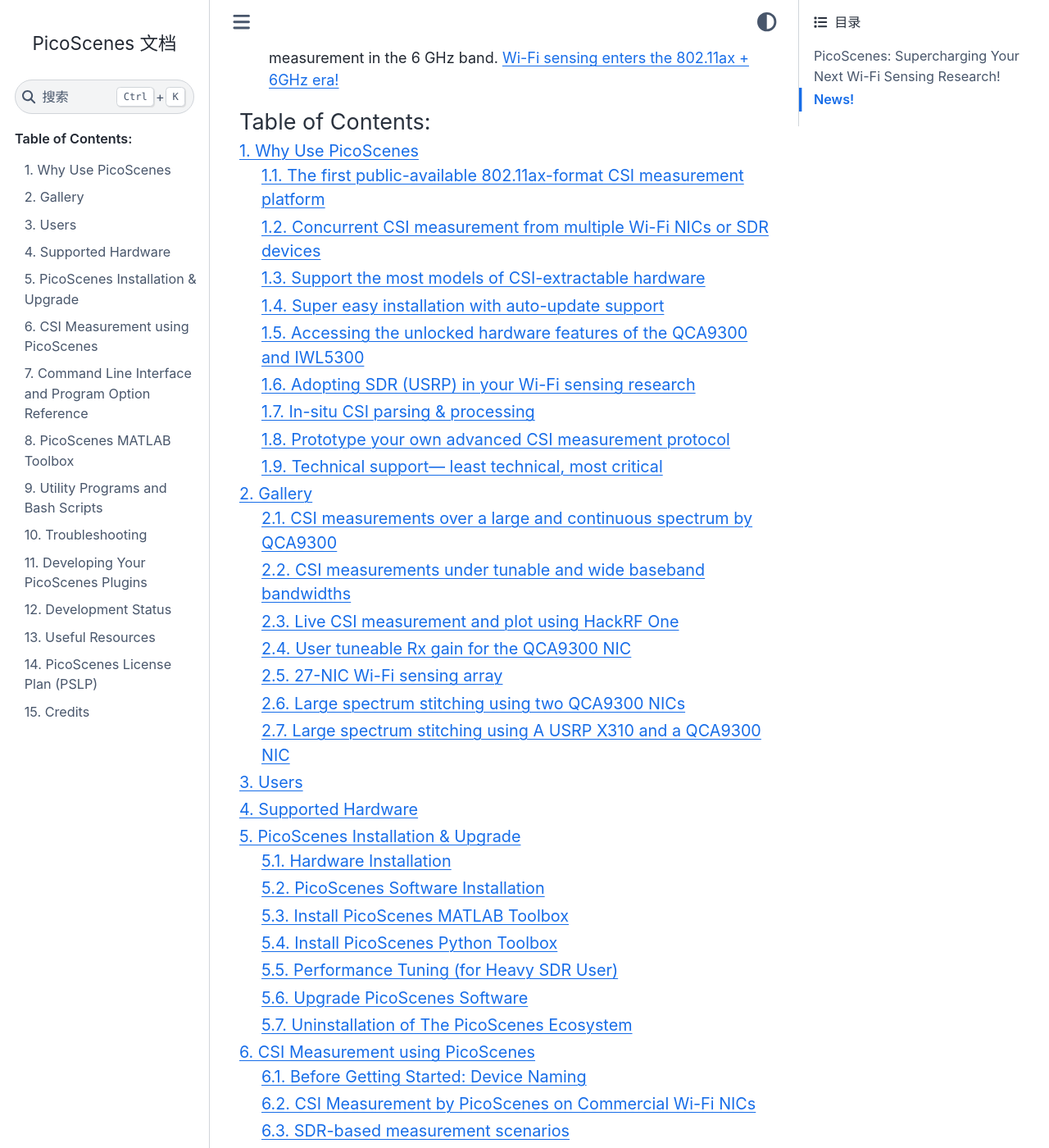
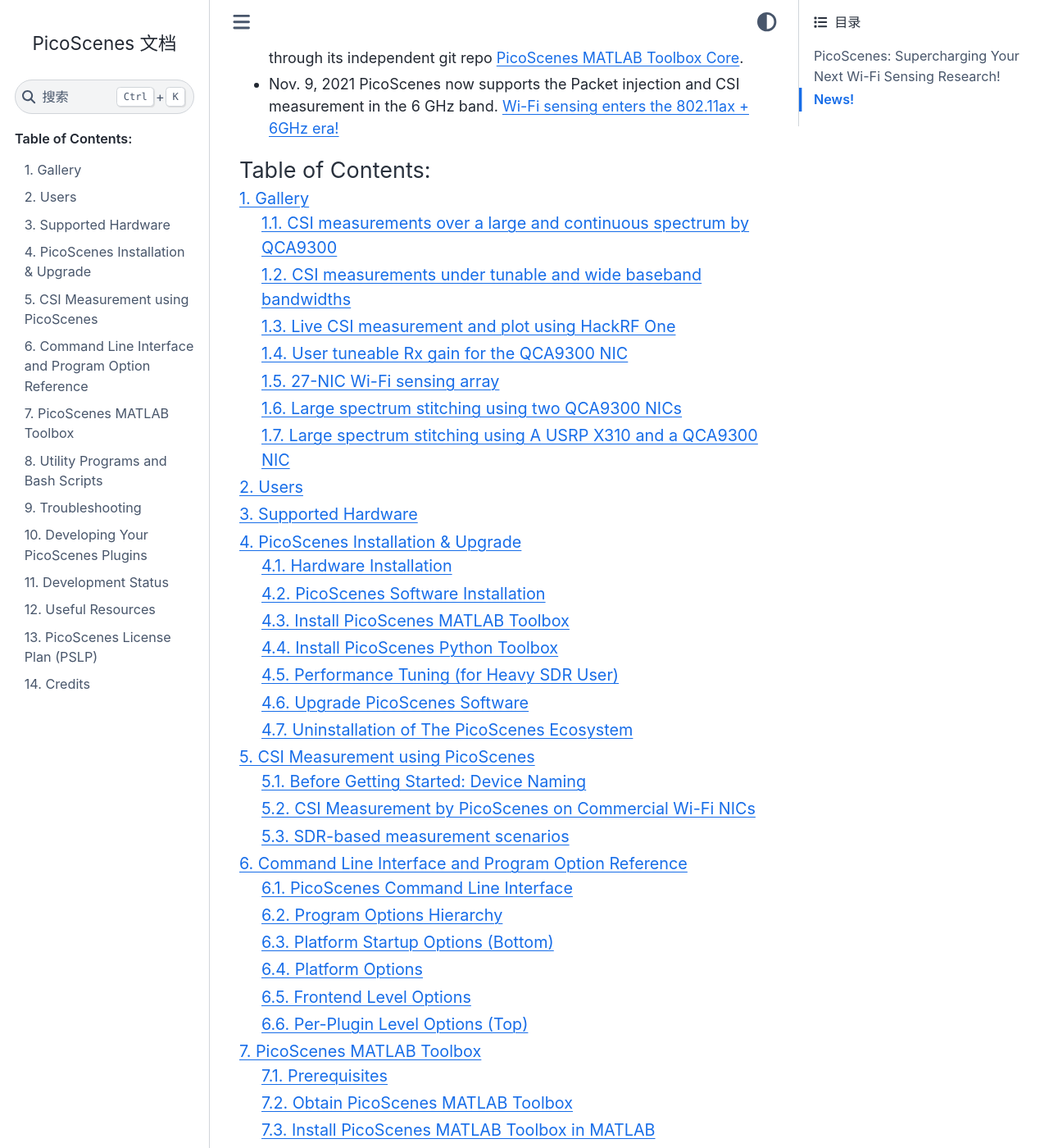
Before and after one commit to wifisensing/PicoScenes-Manual, a Sphinx documentation site: the page built from source/index.rst, in a window 1280 px wide and 1400 px high, scrolled down 4177 px. Shown: the whole window at 82% size. Built offline with Sphinx 7.4.7 and the Sphinx Book theme 1.1.4, drawn with Linux system fonts in a browser that asks for light colours; some of the changed text lies outside the part shown.

Commit message:
temporarily remove why page

```diff
--- a/source/index.rst
+++ b/source/index.rst
@@ -51,7 +52,6 @@
    :numbered:
    :caption: Table of Contents:
 
-   why
    gallery
    users
    hardware
```
Also changed, not shown: other parts of source/index.rst (+1 -0 lines).
